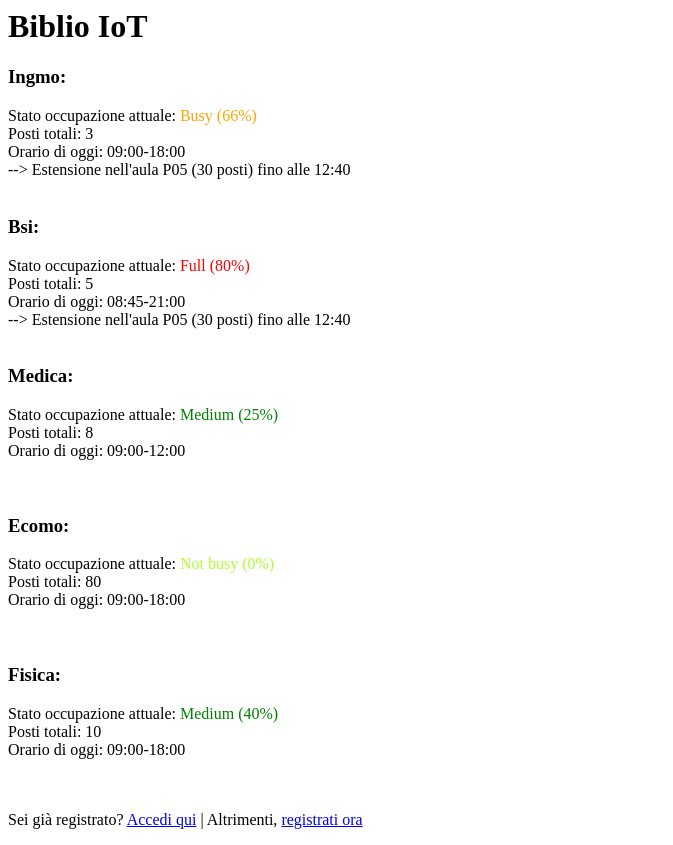
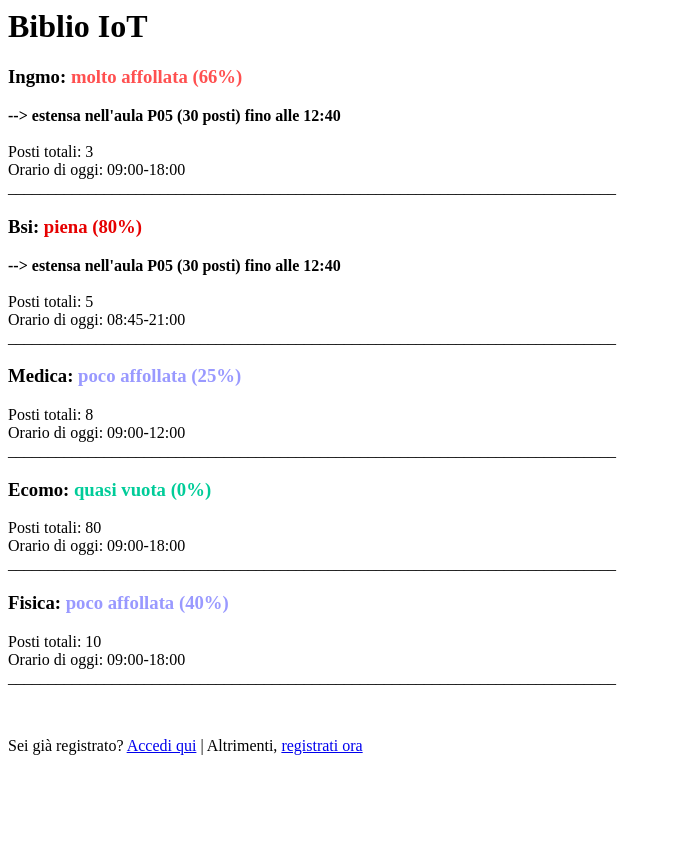
Before and after one commit to mattiatrabucco/Biblio_IoT, a Django app: page / in a window 1280 px wide. Shown: the whole page, without its empty margins (0-673 px from the left). After the commit the page ends 755 px from the top, so only its background shows below. Run offline with Django 4.2, Linux system fonts and the light colour scheme; data comes from the database, SQL or seed files in the repository; both versions use the stored data as it was after the commit.

Commit message:
Update grafici

```diff
--- a/django/biblioSite/myapp/templates/index.html
+++ b/django/biblioSite/myapp/templates/index.html
@@ -3,46 +3,47 @@
 {% if biblioteche %}
     <p>
         {% for biblio_name, biblio_data in biblioteche.items %}
-            <h3>{{ biblio_name | capfirst}}:</h3>
+            <h3>{{ biblio_name | capfirst}}:
+                {% if biblio_data.closed %}
+                <font color="grey">chiusa</font>
+                {% else %}
+                    {% if biblio_data.percentage < 25 %}
+                        <font color="#00cc99">quasi vuota ({{ biblio_data.percentage }}%)</font>
+                    {% endif %}
+                    {% if biblio_data.percentage >= 25 and biblio_data.percentage < 50 %}
+                        <font color="#9999ff">poco affollata ({{ biblio_data.percentage }}%)</font>
+                    {% endif %}
+                    {% if biblio_data.percentage >= 50 and biblio_data.percentage < 75 %}
+                        <font color="#ff5050">molto affollata ({{ biblio_data.percentage }}%)</font>
+                    {% endif %}
+                    {% if biblio_data.percentage >= 75 %}
+                        <font color="#e60000">piena ({{ biblio_data.percentage }}%)</font>
+                    {% endif %}
+                {% endif %}
+            </h3>
 
             {% if biblio_data.closed %}
-            Biblioteca chiusa
-            <br>
                 Orario di oggi: {{ biblio_data.opening_hours }}
                 <br>
+                <br>
             {% else %}
-
-
-
-            Stato occupazione attuale:
-            {% if biblio_data.percentage < 25 %}
-                <font color=greenyellow>Not busy ({{ biblio_data.percentage }}%)</font>
+                {% if biblio_data.extension != "N/A" %}
+                   <b> --> estensa nell'aula {{ biblio_data.extension.name }} ({{ biblio_data.extension.capacity }} posti) fino alle {{ biblio_data.extension.open_until }}</b>
+                   <br>
+                   <br>
                 {% endif %}
-            {% if biblio_data.percentage >= 25 and biblio_data.percentage < 50 %}
-                <font color=green>Medium ({{ biblio_data.percentage }}%)</font>
-            {% endif %}
-            {% if biblio_data.percentage >= 50 and biblio_data.percentage < 75 %}
-                <font color=orange>Busy ({{ biblio_data.percentage }}%)</font>
-            {% endif %}
-            {% if biblio_data.percentage >= 75 %}
-                <font color=red>Full ({{ biblio_data.percentage }}%)</font>
-            {% endif %}
-            <br>
                 Posti totali: {{ biblio_data.capacity }}
                 <br>
                 Orario di oggi: {{ biblio_data.opening_hours }}
                 <br>
-            {% if biblio_data.extension != "N/A" %}
-            --> Estensione nell'aula {{ biblio_data.extension.name }} ({{ biblio_data.extension.capacity }} posti) fino alle {{ biblio_data.extension.open_until }}
-            {% endif %}
-            <br>
-            <br>
 
             {% endif %}
+            ____________________________________________________________________________
         {% endfor %}
     </p>
 {% endif %}
 
+<br>
 <p>
     Sei già registrato? <a href="{% url 'myapp:home' %}">Accedi qui</a> | Altrimenti,
     <a href="{% url 'myapp:register' %}">registrati ora</a>
--- a/django/biblioSite/myapp/views.py
+++ b/django/biblioSite/myapp/views.py
@@ -59,10 +59,7 @@ def index(request):
     template = loader.get_template('index.html')
     biblioteche = Biblioteche.objects.all()
     all_bib = {} #oggetto da passare all'HTML
-    diz_biblio = {}
-    diz_biblio_cap={}
-    diz_biblio_count={}
-    diz_biblio_estensione={}
+
     for biblio in biblioteche:
         bib = {}
         if biblio.opening_hours is not None:
@@ -91,14 +88,11 @@ def index(request):
                 continue
 
         else:
-            #bib["closed"] = True
-            #all_bib[biblio.nome] = bib
             continue
 
         bib["percentage"] = int((biblio.count / biblio.capienza) * 100)
         bib["count"] = biblio.count
         bib["capacity"] = biblio.capienza
-
 
         if biblio.is_extended:
             bib["extension"] = json.loads(biblio.extension)
@@ -108,22 +102,7 @@ def index(request):
 
         all_bib[biblio.nome] = bib
 
-        diz_biblio[biblio.nome] = "N/A"
-        diz_biblio_cap[biblio.nome] = biblio.capienza
-        diz_biblio_count[biblio.nome] = biblio.count
-        if biblio.is_extended==True:
-            var=json.loads(biblio.extension)
-            str_est="Biblioteca estesa nell'aula " + var["name"] + " con una capacita' di " + str(var["capacity"]) + " fino alle " + var["open_until"][11:16]
-            diz_biblio_estensione[biblio.nome]=str_est
-
-    context = {
-        'biblio' : diz_biblio,
-        'cap' : diz_biblio_cap,
-        'count':diz_biblio_count,
-        'extension':diz_biblio_estensione,
-        'biblioteche' : all_bib
-    }
-    return HttpResponse(template.render(context, request))
+    return HttpResponse(template.render({ 'biblioteche' : all_bib }, request))
 
 #path('register/', views.register, name='register')
 def register(request):
```
Also changed, not shown: tessere.db. Lines whose indentation alone changed are shown as unchanged.
